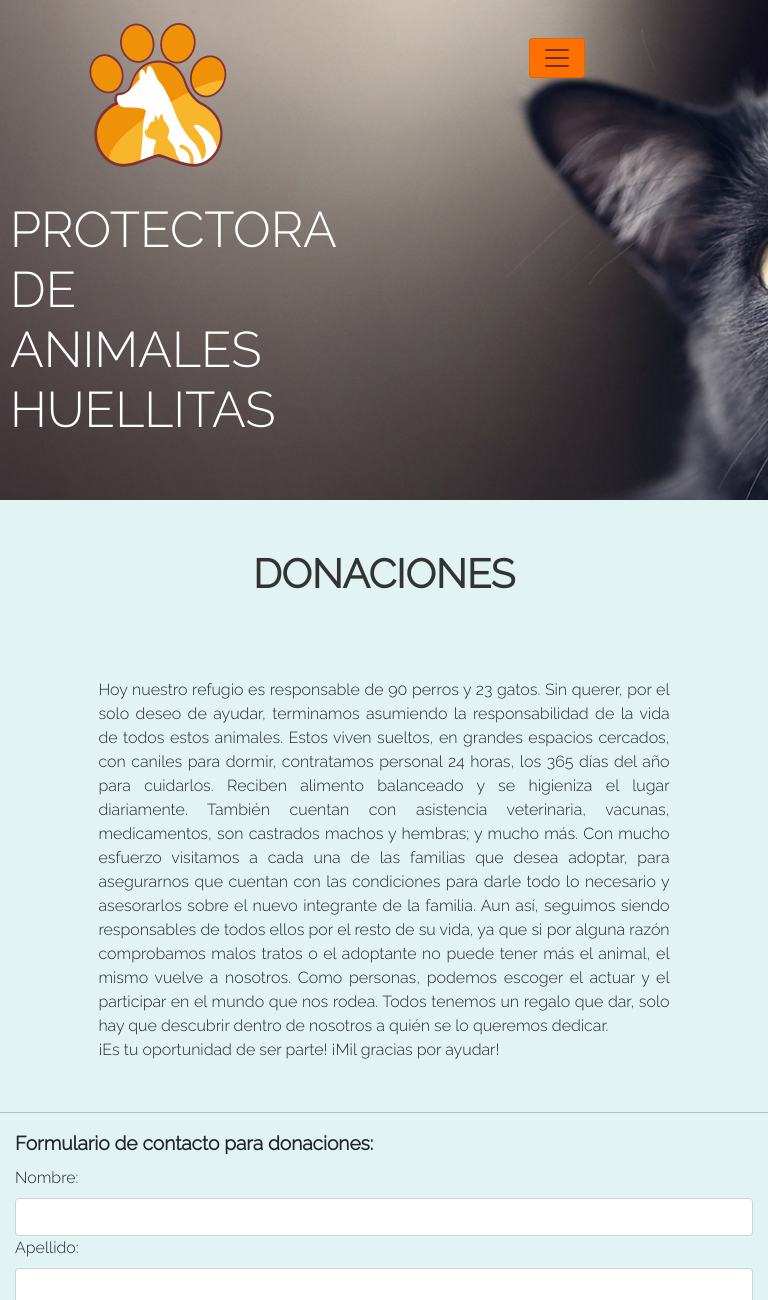
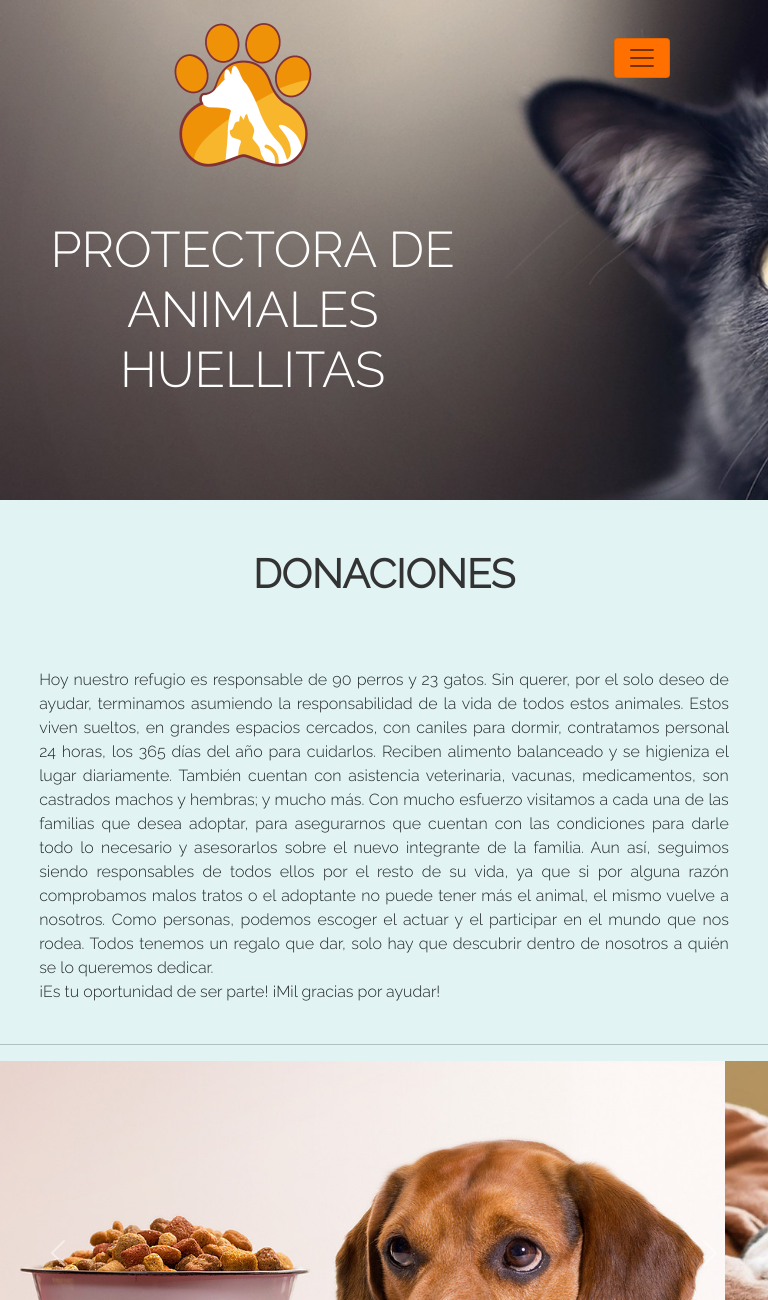
Before and after one commit to Jruiz1994/Protectora-de-animales, a website: page donaciones.html in a window 768 px wide. Shown: the top 1300 px of the page. Drawn offline with nearby package versions, Linux system fonts and the light colour scheme.

Commit message:
Correcciones de responsive

```diff
--- a/scss/index.scss
+++ b/scss/index.scss
@@ -126,7 +126,7 @@
 }
 
 .texto {
-    padding: 30px 60px 30px 60px;
+    padding: 20px;
     text-align: justify;
 }
 
@@ -189,7 +189,7 @@
 
 blockquote {
     margin: 20px auto;
-    @include sizes(90%);
+    @include sizes(95%);
 }
 
 .adopciones__adopcionesForm {
@@ -520,7 +520,7 @@
     }
 
     .queHacemos {
-        margin: auto 10px auto 10px;
+        margin: auto 20px;
         display: grid;
         grid-template-columns: 1fr;
         grid-template-rows: 70px 200px 350px 70px 200px 350px 70px 200px 350px 30px;
@@ -611,7 +611,7 @@
 
     .headerMenu {
         display: grid;
-        grid-template-columns: 1fr 2fr;
+        grid-template-columns: 2fr 1fr;
         grid-template-rows: 200px 300px;
         grid-template-areas:
             "logo menu"
@@ -637,9 +637,9 @@
 
     .titulo {
         grid-area: titulo;
-        margin: 0 auto;
         font-size: 50px;
-        padding-left: 10px;
+        text-align: center;
+        margin: 20px auto;
     }
 
 
@@ -723,19 +723,16 @@
         padding: 0px 15px;
     }
 
-    .donaciones__formDonaciones {
-        padding: 0px 15px;
-    }
-
-    .carousel {
-        display: none;
-    }
 
     .contenedorAdopciones {
         @include sizes(100%);
         margin-bottom: 20px;
     }
 
+/*---------------------------ESTILO DE DONACIONES--------------------------------------*/
+    .donaciones__formDonaciones {
+        padding: 0px 15px;
+    }
     /*---------------------------TERMINAN ESTILOS DE ADOPCIONES--------------------------------------*/
 
 
```
Also changed, not shown: preguntasFrecuentes.html (+1 -1 lines), css/index.css.
